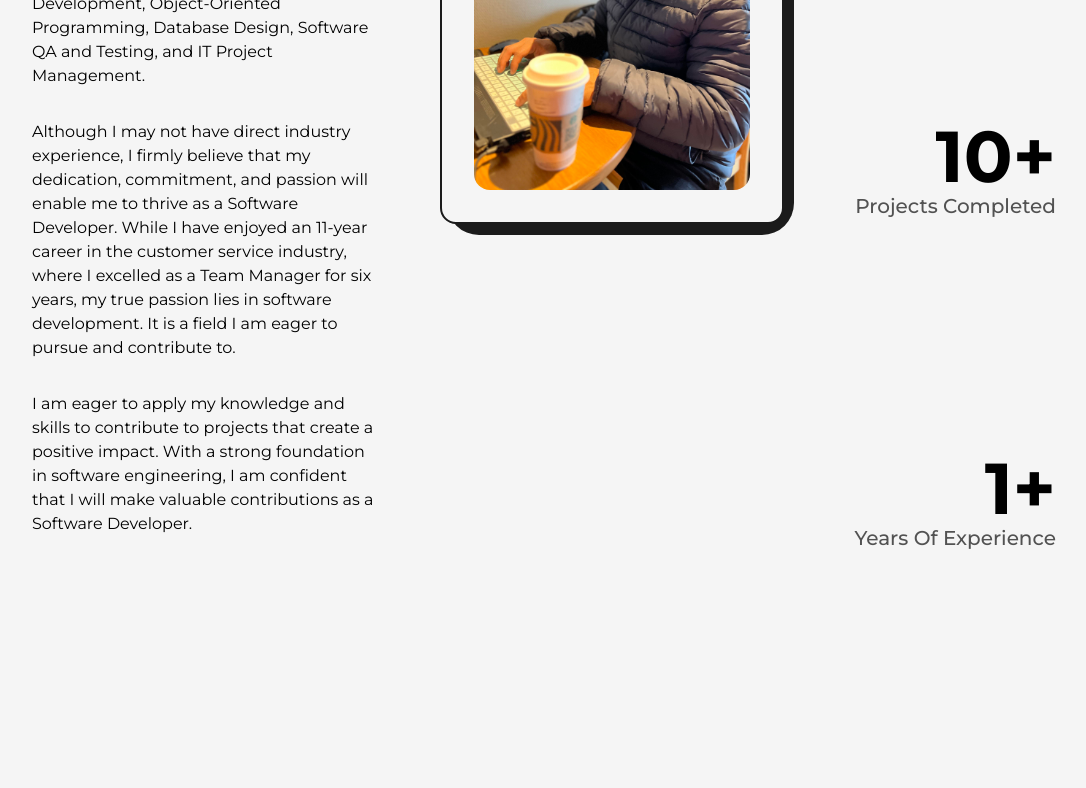
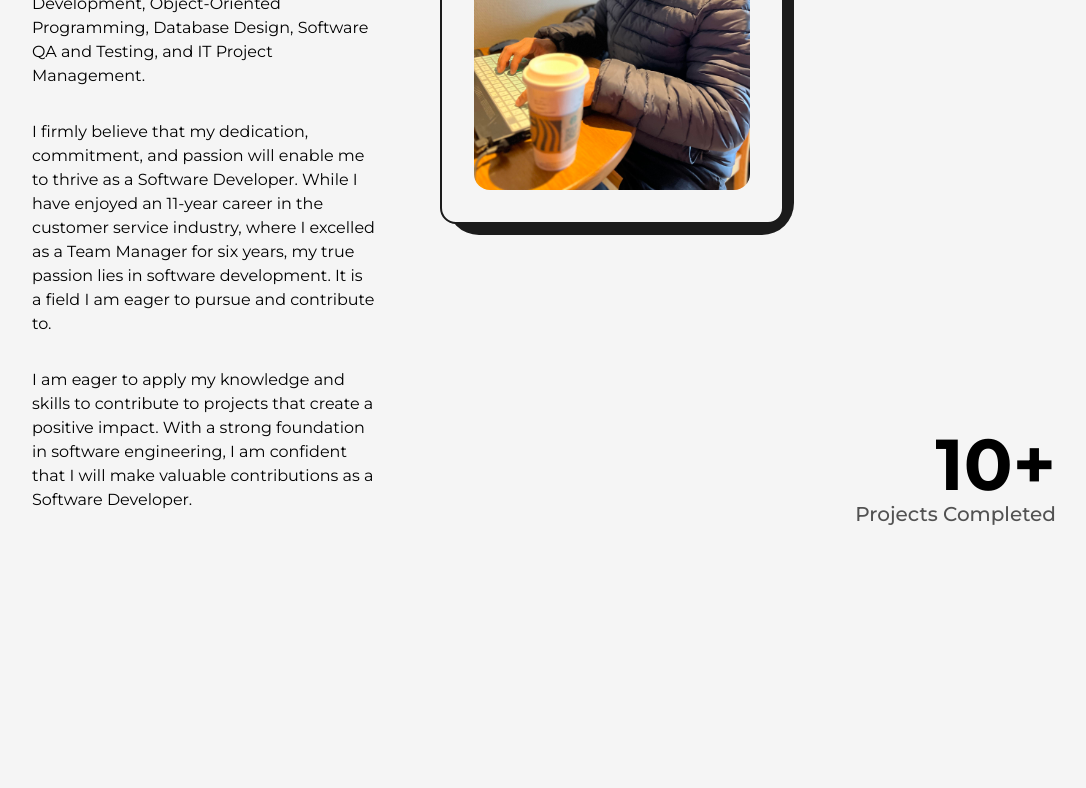
Before and after one commit to MightyBeast89/nextjs-portfolio, a Next.js app: page /about in a window 1280 px wide. Shown: the part 660-1448 px from the top of the page, without its empty margins (96-1182 px from the left). Built offline with nearby package versions, Linux system fonts and the light colour scheme.

Commit message:
updated about

```diff
--- a/src/pages/about.js
+++ b/src/pages/about.js
@@ -61,13 +61,12 @@ const about = () => {
                 Testing, and IT Project Management.
               </p>
               <p className="my-4 font-small">
-                Although I may not have direct industry experience, I firmly
-                believe that my dedication, commitment, and passion will enable
-                me to thrive as a Software Developer. While I have enjoyed an
-                11-year career in the customer service industry, where I
-                excelled as a Team Manager for six years, my true passion lies
-                in software development. It is a field I am eager to pursue and
-                contribute to.
+                I firmly believe that my dedication, commitment, and passion
+                will enable me to thrive as a Software Developer. While I have
+                enjoyed an 11-year career in the customer service industry,
+                where I excelled as a Team Manager for six years, my true
+                passion lies in software development. It is a field I am eager
+                to pursue and contribute to.
               </p>
               <p className="my-4 font-small">
                 I am eager to apply my knowledge and skills to contribute to
@@ -118,17 +117,6 @@ const about = () => {
                   Projects Completed
                 </h2>
               </div>
-              <div className="flex flex-col items-end justify-center xl:items-center">
-                <span className="inline-block text-7xl font-bold md:text-6xl sm:text-5xl xs:text-4xl">
-                  <AnimatedNumbers value={1} />+
-                </span>
-                <h2
-                  className="text-xl font-medium capitalize text-dark/75
-                dark:text-light/75 xl:text-center md:text-lg sm:text-base xs:text-sm"
-                >
-                  years of experience
-                </h2>
-              </div>
             </div>
           </div>
           <Skills />
```
